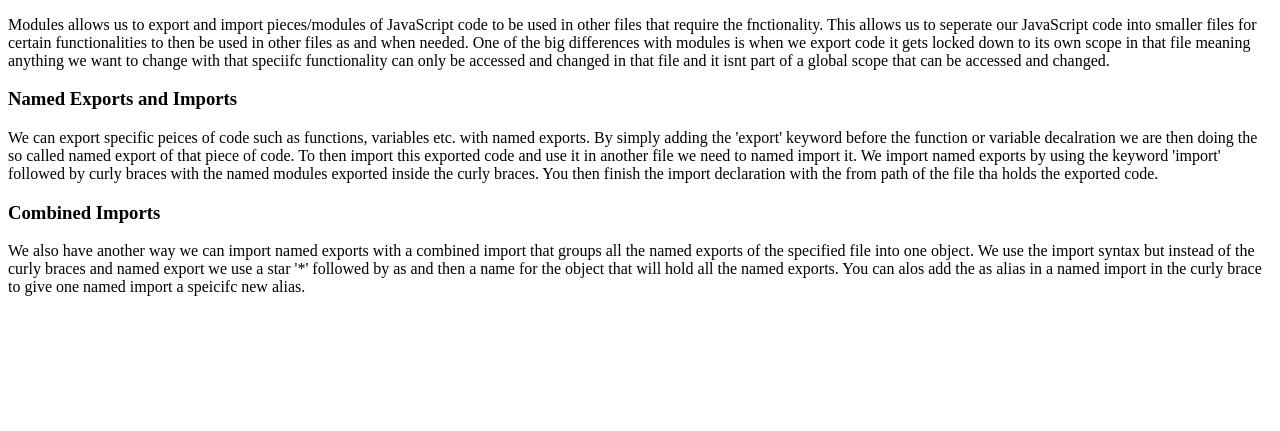
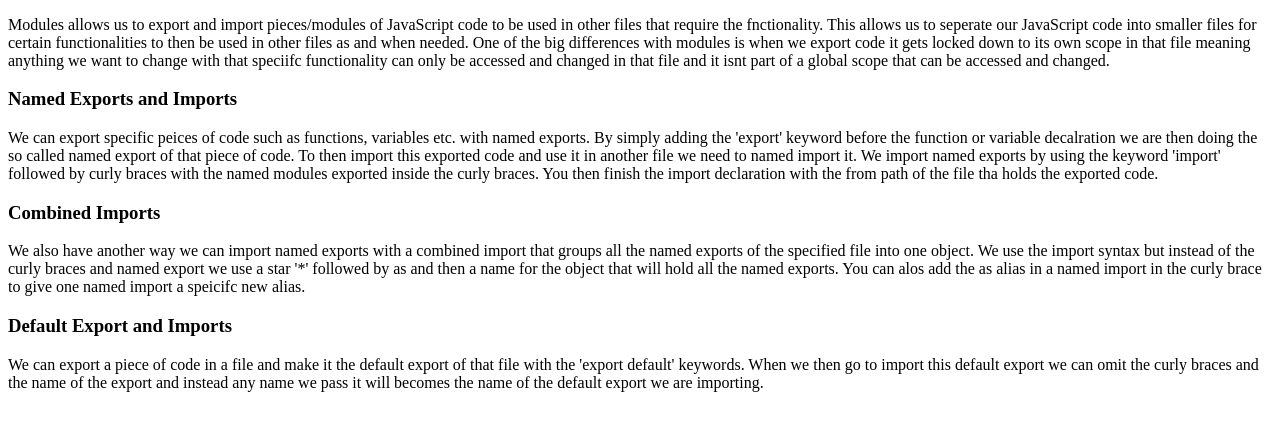
Before and after one commit to Adam-Harte/JavaScript-modules, a plain HTML site: page index.html in a window 1280 px wide. Shown: the part 105-536 px from the top of the page. Drawn offline with Linux system fonts and the light colour scheme.

Commit message:
default exports and imports added

```diff
--- a/app.js
+++ b/app.js
@@ -13,3 +13,8 @@ console.log(info.location);
 console.log(info.hobbies);
 
 console.log(occupation);
+
+//default exports and imports
+import log from './defaultExport';
+
+log();
--- /dev/null
+++ b/defaultExport.js
@@ -0,0 +1,3 @@
+export default function logDefault() {
+	console.log('this is the default exported function');
+}
--- a/index.html
+++ b/index.html
@@ -39,5 +39,13 @@
 			named import in the curly brace to give one named import a speicifc new
 			alias.
 		</p>
+		<h3>Default Export and Imports</h3>
+		<p>
+			We can export a piece of code in a file and make it the default export of
+			that file with the 'export default' keywords. When we then go to import
+			this default export we can omit the curly braces and the name of the
+			export and instead any name we pass it will becomes the name of the
+			default export we are importing.
+		</p>
 	</body>
 </html>
```
